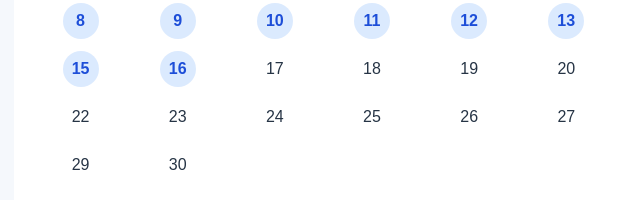
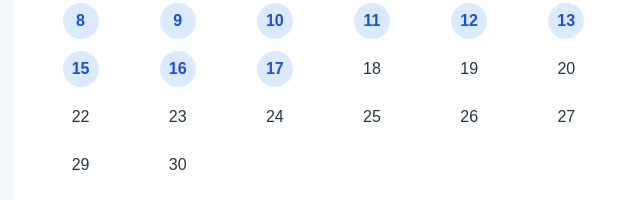
Before and after one commit to hmda849/ai-useful-site, a plain HTML site: page calendar.html in a window 1280 px wide. Shown: the part 263-463 px from the top of the page, 268-908 px from the left. Drawn offline with Linux system fonts and the light colour scheme.

Commit message:
Update article calendar

```diff
--- a/calendar.html
+++ b/calendar.html
@@ -96,7 +96,7 @@ td a:hover {
 </div>
 
 <script>
-const articleDates = new Set(["2026-11-08", "2026-11-09", "2026-11-10", "2026-11-11", "2026-11-12", "2026-11-13", "2026-11-14", "2026-11-15", "2026-11-16"]);
+const articleDates = new Set(["2026-11-08", "2026-11-09", "2026-11-10", "2026-11-11", "2026-11-12", "2026-11-13", "2026-11-14", "2026-11-15", "2026-11-16", "2026-11-17"]);
 let current = new Date();
 current.setDate(1);
 
```
